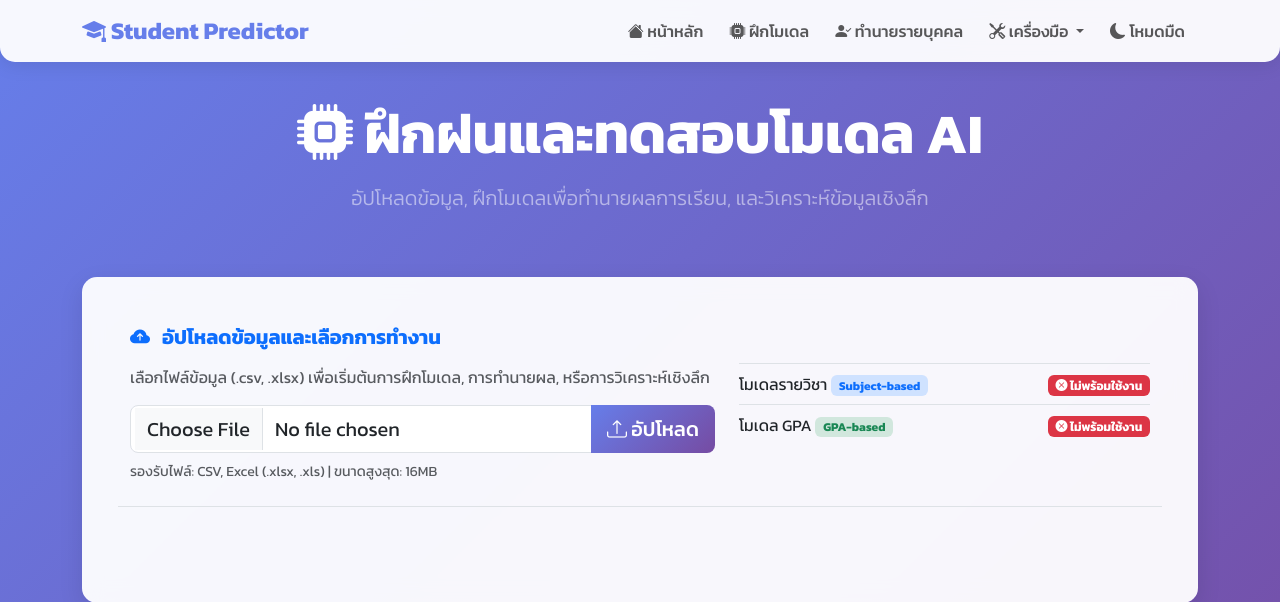
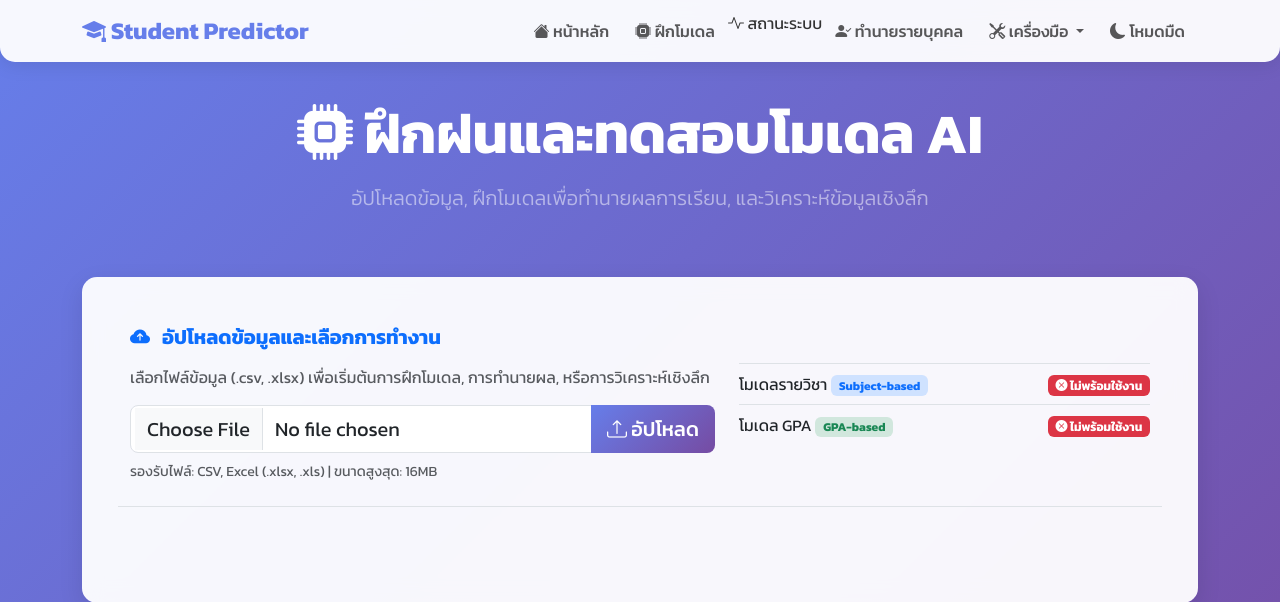
Before and after one commit to iot1234/aitest, a Flask app: page / in a window 1280 px wide. Shown: the top 602 px of the page. Run offline with Flask 3, Linux system fonts and the light colour scheme.

Commit message:
Update base.html

```diff
--- a/templates/base.html
+++ b/templates/base.html
@@ -176,6 +176,10 @@
                             <i class="bi bi-cpu-fill"></i> ฝึกโมเดล
                         </a>
                     </li>
+
+                    <li><a class="dropdown-item" href="{{ url_for('status_page') }}">
+    <i class="bi bi-activity"></i> สถานะระบบ
+</a></li>
                     <li class="nav-item">
                         <a class="nav-link" href="{{ url_for('curriculum_prediction_form') }}">
                             <i class="bi bi-person-check-fill"></i> ทำนายรายบุคคล
```
